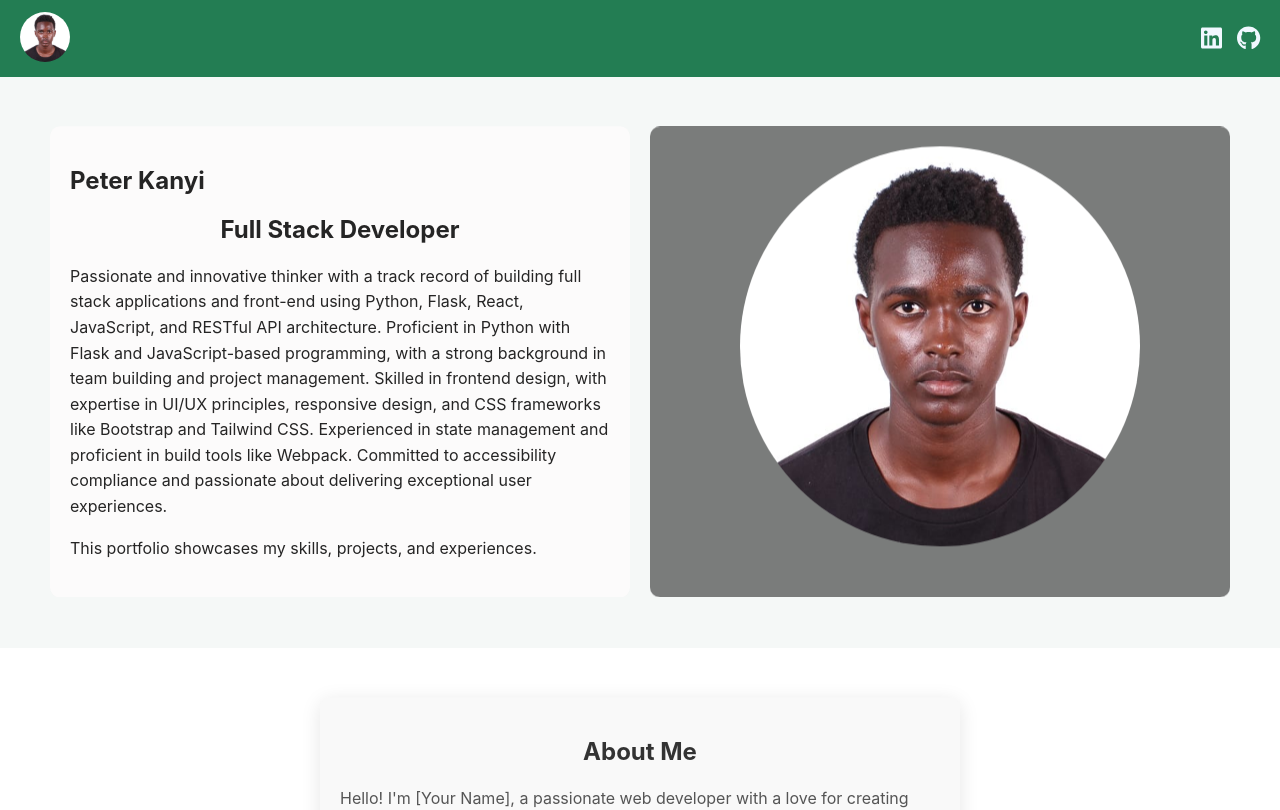
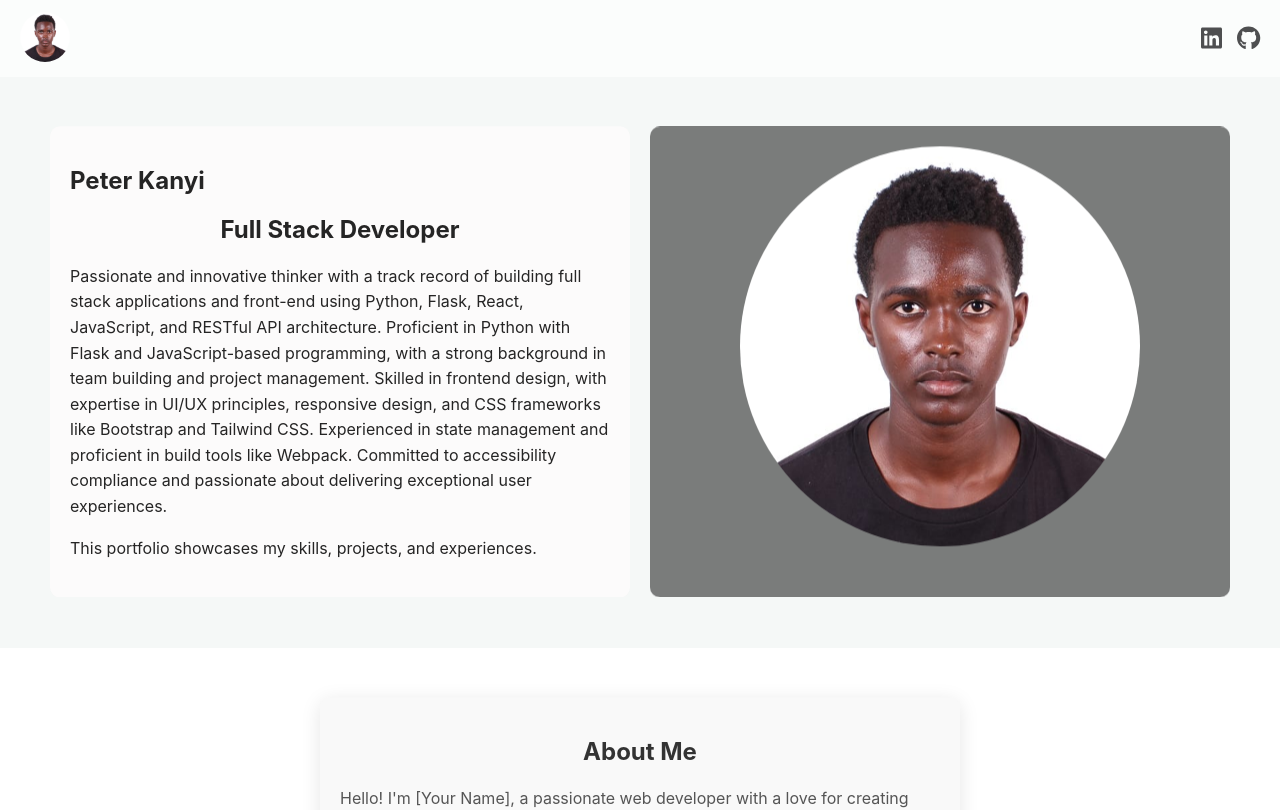
Before and after one commit to kanyi9/kanyi-portfolio, a React (Create React App) app in the folder kanyi-portfolio/: page / in a window 1280 px wide. Shown: the top 810 px of the page. Built offline with nearby package versions, Linux system fonts and the light colour scheme.

Commit message:
adds color

```diff
--- a/kanyi-portfolio/src/components/Navbar.css
+++ b/kanyi-portfolio/src/components/Navbar.css
@@ -3,7 +3,7 @@
     justify-content: space-between; /* Space between logo and links */
     align-items: center; /* Center items vertically */
     padding: 10px 20px; /* Padding for the navbar */
-    background-color: rgba(29, 122, 79, 0.973); /* Background color */
+    background-color: rgba(251, 253, 252, 0.973); /* Background color */
 }
 
 .navbar-logo img {
@@ -24,7 +24,7 @@
 
 .social-icon {
     font-size: 24px; /* Size of the icons */
-    color: aliceblue; /* Icon color */
+    color: rgb(78, 79, 80); /* Icon color */
     transition: color 0.3s; /* Smooth transition for hover effect */
 }
 
```
